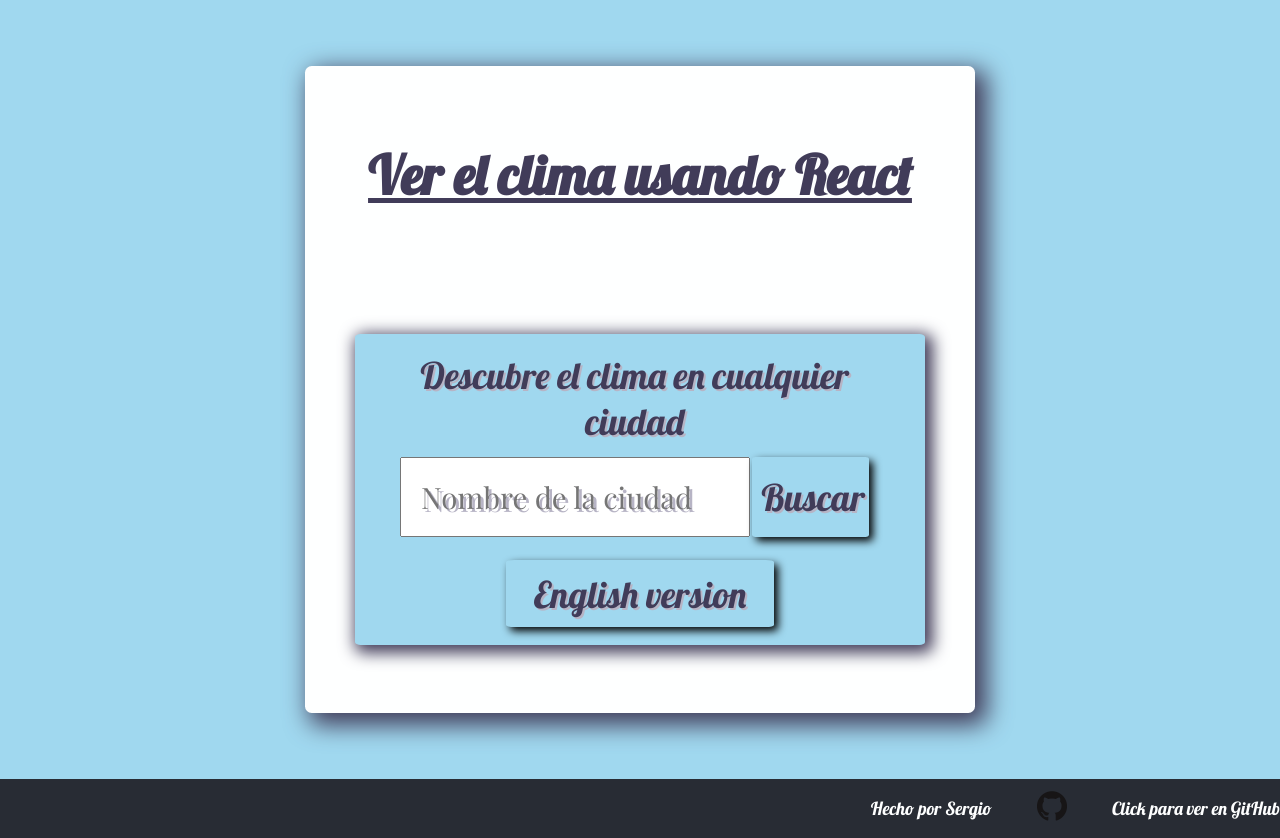
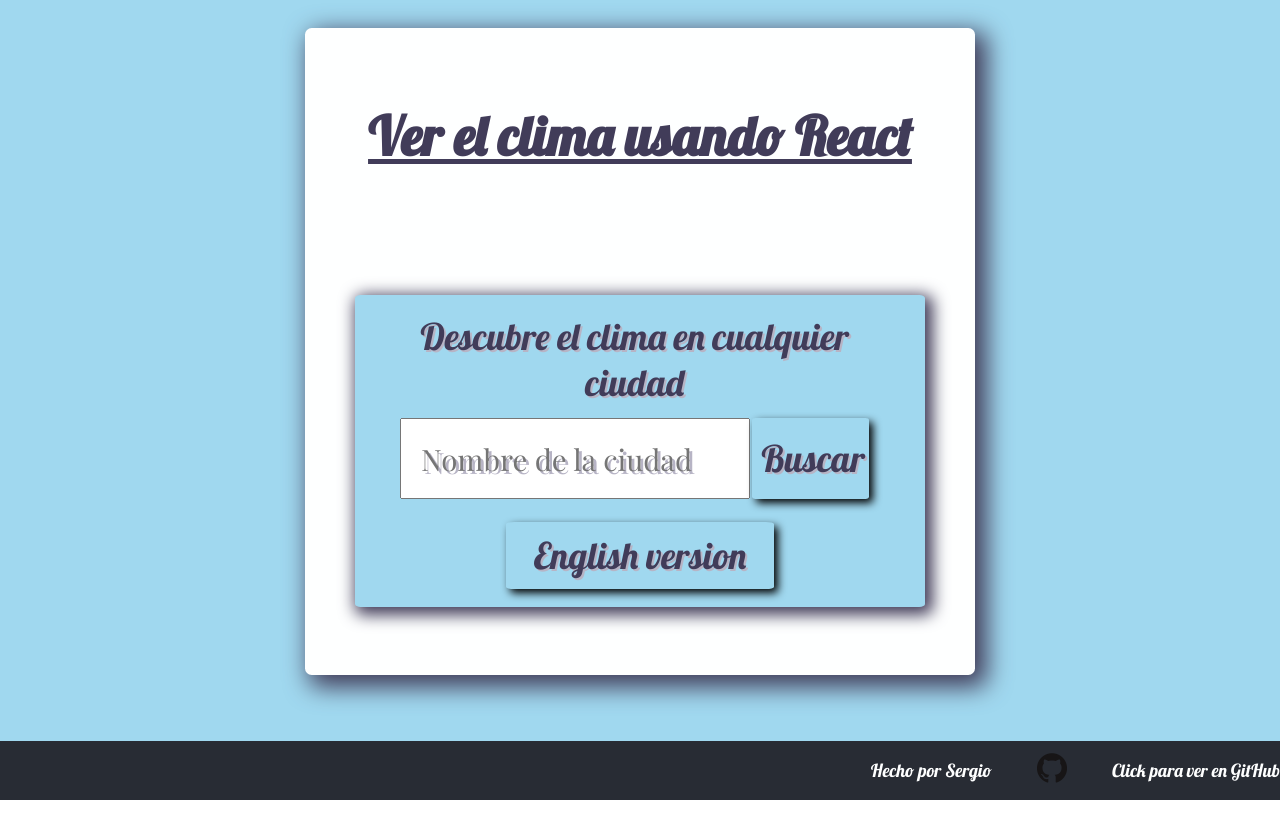
Before and after one commit to sergiodiazl/react-clima, a React (Create React App) app: page / in a window 1280 px wide. After the commit the page ends 800 px from the top, so only its background shows below. Built offline with nearby package versions, Linux system fonts and the light colour scheme.

Commit message:
state based css class for weather container

```diff
--- a/src/components/WeatherContainer/WeatherContainer.css
+++ b/src/components/WeatherContainer/WeatherContainer.css
@@ -6,12 +6,13 @@
   justify-content: space-between;
   min-height: 100vh;
   max-width: 100%;
-  padding-top: 3%;
+
   font-family: 'Lobster','Courier';
   color: #413c59;
   }
 
-  .weather-box{
+  .weather-box-waiting,
+  .weather-box-success{
     background: #feffff;
     display: flex;
     padding: 3%;
@@ -19,10 +20,12 @@
     flex-direction: column;
     align-items: center;
     justify-content: center;
-    margin : auto;
+    margin : auto  3%;
     border-radius: 1%;
     box-shadow: 1vh 1vh 3vh 0.5vh;
-
+  }
+  .weather-box-success{
+    margin:3%;
   }
   h1{
     text-decoration: underline;
--- a/src/components/WeatherContainer/WeatherContainer.js
+++ b/src/components/WeatherContainer/WeatherContainer.js
@@ -10,16 +10,26 @@ class WeatherContainer extends Component {
         this.state={
             language:SPANISH,
             weatherData:{},
+            weatherBoxStyle:"weather-box-waiting",
         };
         this.changeLanguage=this.changeLanguage.bind(this);
         this.searchWeather=this.searchWeather.bind(this);
+        this.changeStyleBasedOnResults=this.changeStyleBasedOnResults.bind(this);
+
     }
-    searchWeather(city){
+    componentDidUpdate(){
+
+        const {cod}=this.state.weatherData;
+        console.log(cod);
+        this.changeStyleBasedOnResults(cod);
+        return true;
+    }
+    async searchWeather(city){
         fetch(APIURL+city)
         .then(response=>response.json())
         .then(data=> this.setState({weatherData:data}))
-        .then(data=>console.log(data))
         .catch((error)=>console.log(error));
+
 
     }
 
@@ -30,13 +40,25 @@ class WeatherContainer extends Component {
             this.setState({language:SPANISH})
         }
     }
+    changeStyleBasedOnResults(cod){
+        var style;
+        if(cod===200){
+            style='weather-box-success';
+        }else{
+            style='weather-box-waiting';
+        }
+        if (style !==this.state.weatherBoxStyle){
+            this.setState({weatherBoxStyle:style});
+        }
+
+    }
     render() {
         const {title,author,github}=this.state.language;
       return (
         <div className="weather-container">
-            <div className="weather-box">
+            <div className={this.state.weatherBoxStyle} >
                 <h1>{title}</h1>
-                <WeatherInfo class="weather-info" weatherData={this.state.weatherData} language={this.state.language}/>
+                <WeatherInfo className="weather-info" changeParentStyle={this.changeStyleBasedOnResults}weatherData={this.state.weatherData} language={this.state.language}/>
                 <WeatherForm searchWeather={this.searchWeather}  changeLanguage={this.changeLanguage}language={this.state.language}/>
 
             </div>
```
